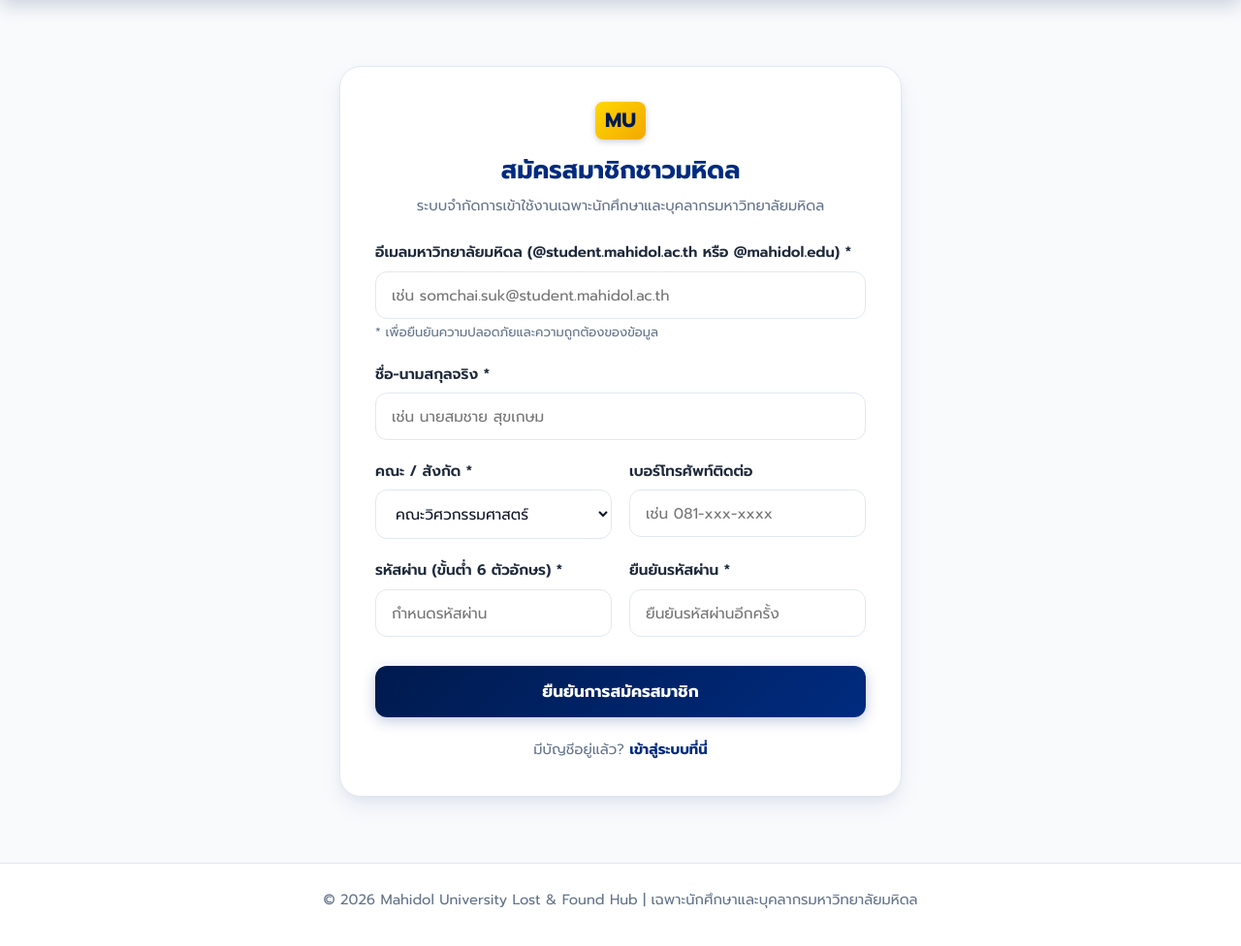
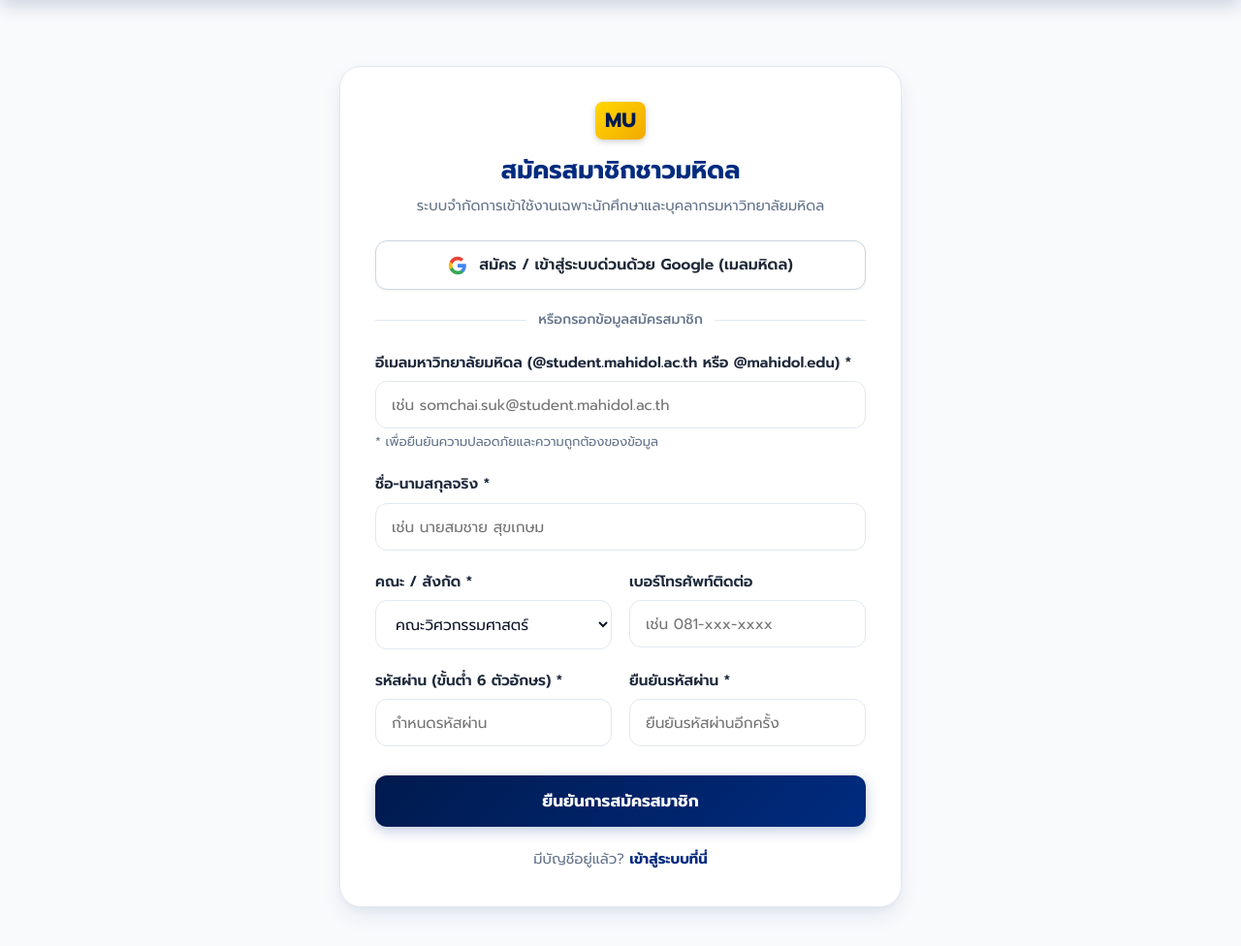
Before and after one commit to ponzoom007-gif/mu_lost_found_v2, a Flask app: page /register in a window 1280 px wide. Shown: the part 66-1042 px from the top of the page at 97% size. Before the commit the page ends 1003 px from the top, so only its background shows below. Run offline with Flask 3, Linux system fonts and the light colour scheme; parts of the project's set-up code (start-up, migrations or seed data) failed here and were passed over; some libraries are stand-ins or nearby versions.

Commit message:
Add Sign in with Google (Google OAuth 2.0) for Mahidol accounts

```diff
--- a/app.py
+++ b/app.py
@@ -3,6 +3,7 @@
 import sqlite3
 import uuid
 import urllib.request
+import urllib.parse
 import urllib.error
 import json
 from functools import wraps
@@ -31,6 +32,10 @@
 SUPABASE_URL = os.environ.get("SUPABASE_URL")
 SUPABASE_KEY = os.environ.get("SUPABASE_KEY") or os.environ.get("SUPABASE_SERVICE_KEY")
 SUPABASE_BUCKET = os.environ.get("SUPABASE_BUCKET", "item-images")
+
+# Google OAuth 2.0 Credentials
+GOOGLE_CLIENT_ID = os.environ.get("GOOGLE_CLIENT_ID")
+GOOGLE_CLIENT_SECRET = os.environ.get("GOOGLE_CLIENT_SECRET")
 
 app = Flask(__name__)
 app.secret_key = os.environ.get("SECRET_KEY", "mu_lost_and_found_secure_production_key_2026")
@@ -409,6 +414,110 @@
     session.clear()
     flash("ออกจากระบบเรียบร้อยแล้ว", "info")
     return redirect(url_for("index"))
+
+# ----------------- GOOGLE OAUTH 2.0 ----------------- #
+
+@app.route("/login/google")
+def login_google():
+    if "user_id" in session:
+        return redirect(url_for("index"))
+
+    if not (GOOGLE_CLIENT_ID and GOOGLE_CLIENT_SECRET):
+        flash("⚙️ ระบบ Google OAuth พร้อมใช้งาน! (กรุณาระบุ GOOGLE_CLIENT_ID และ GOOGLE_CLIENT_SECRET ใน .env หรือ Railway Variables เพื่อเปิดใช้งานบัญชีจริง)", "info")
+        return redirect(url_for("login"))
+
+    redirect_uri = url_for("login_google_callback", _external=True)
+    if request.headers.get("X-Forwarded-Proto") == "https" or request.is_secure:
+        redirect_uri = redirect_uri.replace("http://", "https://", 1)
+
+    google_auth_url = (
+        "https://accounts.google.com/o/oauth2/v2/auth?"
+        f"client_id={GOOGLE_CLIENT_ID}&"
+        f"redirect_uri={urllib.parse.quote(redirect_uri)}&"
+        "response_type=code&"
+        "scope=openid%20email%20profile&"
+        "prompt=select_account"
+    )
+    return redirect(google_auth_url)
+
+@app.route("/login/google/callback")
+def login_google_callback():
+    code = request.args.get("code")
+    error = request.args.get("error")
+
+    if error or not code:
+        flash("การเข้าสู่ระบบด้วย Google ถูกยกเลิกหรือไม่สำเร็จ", "warning")
+        return redirect(url_for("login"))
+
+    try:
+        redirect_uri = url_for("login_google_callback", _external=True)
+        if request.headers.get("X-Forwarded-Proto") == "https" or request.is_secure:
+            redirect_uri = redirect_uri.replace("http://", "https://", 1)
+
+        token_data = urllib.parse.urlencode({
+            "code": code,
+            "client_id": GOOGLE_CLIENT_ID,
+            "client_secret": GOOGLE_CLIENT_SECRET,
+            "redirect_uri": redirect_uri,
+            "grant_type": "authorization_code"
+        }).encode("utf-8")
+
+        token_req = urllib.request.Request(
+            "https://oauth2.googleapis.com/token",
+            data=token_data,
+            headers={"Content-Type": "application/x-www-form-urlencoded"},
+            method="POST"
+        )
+
+        with urllib.request.urlopen(token_req, timeout=10) as token_resp:
+            token_json = json.loads(token_resp.read().decode("utf-8"))
+            access_token = token_json.get("access_token")
+
+        # Fetch user info from Google
+        userinfo_req = urllib.request.Request(
+            "https://www.googleapis.com/oauth2/v3/userinfo",
+            headers={"Authorization": f"Bearer {access_token}"}
+        )
+        with urllib.request.urlopen(userinfo_req, timeout=10) as userinfo_resp:
+            userinfo = json.loads(userinfo_resp.read().decode("utf-8"))
+
+        email = userinfo.get("email", "").strip().lower()
+        fullname = userinfo.get("name", "").strip() or email.split("@")[0]
+
+        # Verify Mahidol email domain
+        if not is_valid_mahidol_email(email):
+            flash(f"อีเมล {email} ไม่ใช่อีเมลของมหาวิทยาลัยมหิดล! ระบบอนุญาตเฉพาะบัญชี @student.mahidol.ac.th หรือ @mahidol.edu เท่านั้น", "danger")
+            return redirect(url_for("login"))
+
+        conn = get_db_connection()
+        user = conn.execute("SELECT * FROM users WHERE LOWER(email) = LOWER(?)", (email,)).fetchone()
+
+        if not user:
+            # Auto-register Google Mahidol user
+            dummy_hash = generate_password_hash(uuid.uuid4().hex, method="pbkdf2:sha256")
+            is_adm = 1 if email.lower() in ADMIN_EMAILS else 0
+            conn.execute(
+                "INSERT INTO users (email, fullname, faculty, password_hash, is_admin) VALUES (?, ?, ?, ?, ?)",
+                (email, fullname, "มหาวิทยาลัยมหิดล (Google Sign-In)", dummy_hash, is_adm)
+            )
+            conn.commit()
+            user = conn.execute("SELECT * FROM users WHERE LOWER(email) = LOWER(?)", (email,)).fetchone()
+
+        is_adm = 1 if (user["email"].lower() in ADMIN_EMAILS or ("is_admin" in user.keys() and user["is_admin"] == 1)) else 0
+        session["user_id"] = user["id"]
+        session["email"] = user["email"]
+        session["fullname"] = user["fullname"]
+        session["faculty"] = user["faculty"]
+        session["is_admin"] = is_adm
+        conn.close()
+
+        flash(f"เข้าสู่ระบบด้วย Google สำเร็จ! ยินดีต้อนรับคุณ {user['fullname']}", "success")
+        return redirect(url_for("index"))
+
+    except Exception as e:
+        print(f"Google OAuth Error: {e}")
+        flash("เกิดข้อผิดพลาดในการเชื่อมต่อกับ Google กรุณาลองใหม่อีกครั้ง หรือเข้าสู่ระบบด้วยรหัสผ่าน", "danger")
+        return redirect(url_for("login"))
 
 # ----------------- ITEM ACTIONS ----------------- #
 
--- a/static/css/style.css
+++ b/static/css/style.css
@@ -939,6 +939,63 @@
     font-weight: 700;
 }
 
+/* Google Sign-in Button & Divider */
+.btn-google {
+    display: flex;
+    align-items: center;
+    justify-content: center;
+    gap: 12px;
+    width: 100%;
+    background: #FFFFFF;
+    color: #1F2937;
+    border: 1.5px solid #CBD5E1;
+    padding: 12px 16px;
+    border-radius: var(--radius-md);
+    font-size: 0.98rem;
+    font-weight: 600;
+    font-family: inherit;
+    text-decoration: none;
+    box-shadow: 0 1px 3px rgba(0,0,0,0.06);
+    transition: var(--transition);
+    cursor: pointer;
+    margin-bottom: 20px;
+}
+
+.btn-google:hover {
+    background: #F8FAFC;
+    border-color: #94A3B8;
+    box-shadow: 0 4px 10px rgba(0,0,0,0.08);
+    transform: translateY(-1px);
+    color: #0F172A;
+}
+
+.google-icon {
+    width: 20px;
+    height: 20px;
+    flex-shrink: 0;
+}
+
+.auth-divider {
+    display: flex;
+    align-items: center;
+    text-align: center;
+    margin: 20px 0;
+    color: var(--text-muted);
+    font-size: 0.88rem;
+    font-weight: 500;
+}
+
+.auth-divider::before,
+.auth-divider::after {
+    content: '';
+    flex: 1;
+    border-bottom: 1.5px solid var(--border-color);
+}
+
+.auth-divider span {
+    padding: 0 12px;
+}
+
 /* ================= ALERTS & EMPTY STATES ================= */
 .alert {
     padding: 14px 18px;
--- a/templates/register.html
+++ b/templates/register.html
@@ -6,6 +6,21 @@
         <span class="logo-badge" style="display: inline-block; margin-bottom: 12px; font-size: 1.3rem;">MU</span>
         <h2>สมัครสมาชิกชาวมหิดล</h2>
         <p class="auth-subtitle">ระบบจำกัดการเข้าใช้งานเฉพาะนักศึกษาและบุคลากรมหาวิทยาลัยมหิดล</p>
+    </div>
+
+    <!-- ปุ่มสมัคร/เข้าสู่ระบบด่วนด้วย Google -->
+    <a href="{{ url_for('login_google') }}" class="btn-google">
+        <svg class="google-icon" viewBox="0 0 24 24">
+            <path fill="#4285F4" d="M22.56 12.25c0-.78-.07-1.53-.2-2.25H12v4.26h5.92c-.26 1.37-1.04 2.53-2.21 3.31v2.77h3.57c2.08-1.92 3.28-4.74 3.28-8.09z"/>
+            <path fill="#34A853" d="M12 23c2.97 0 5.46-.98 7.28-2.66l-3.57-2.77c-.98.66-2.23 1.06-3.71 1.06-2.86 0-5.29-1.93-6.16-4.53H2.18v2.84C3.99 20.53 7.7 23 12 23z"/>
+            <path fill="#FBBC05" d="M5.84 14.09c-.22-.66-.35-1.36-.35-2.09s.13-1.43.35-2.09V7.06H2.18C1.43 8.55 1 10.22 1 12s.43 3.45 1.18 4.94l2.85-2.22.81-.63z"/>
+            <path fill="#EA4335" d="M12 5.38c1.62 0 3.06.56 4.21 1.64l3.15-3.15C17.45 2.09 14.97 1 12 1 7.7 1 3.99 3.47 2.18 7.06l3.66 2.84c.87-2.6 3.3-4.52 6.16-4.52z"/>
+        </svg>
+        <span>สมัคร / เข้าสู่ระบบด่วนด้วย Google (เมลมหิดล)</span>
+    </a>
+
+    <div class="auth-divider">
+        <span>หรือกรอกข้อมูลสมัครสมาชิก</span>
     </div>
 
     <form method="POST" action="{{ url_for('register') }}">
```
Also changed, not shown: templates/login.html (+15 -0 lines), 1 other file.
